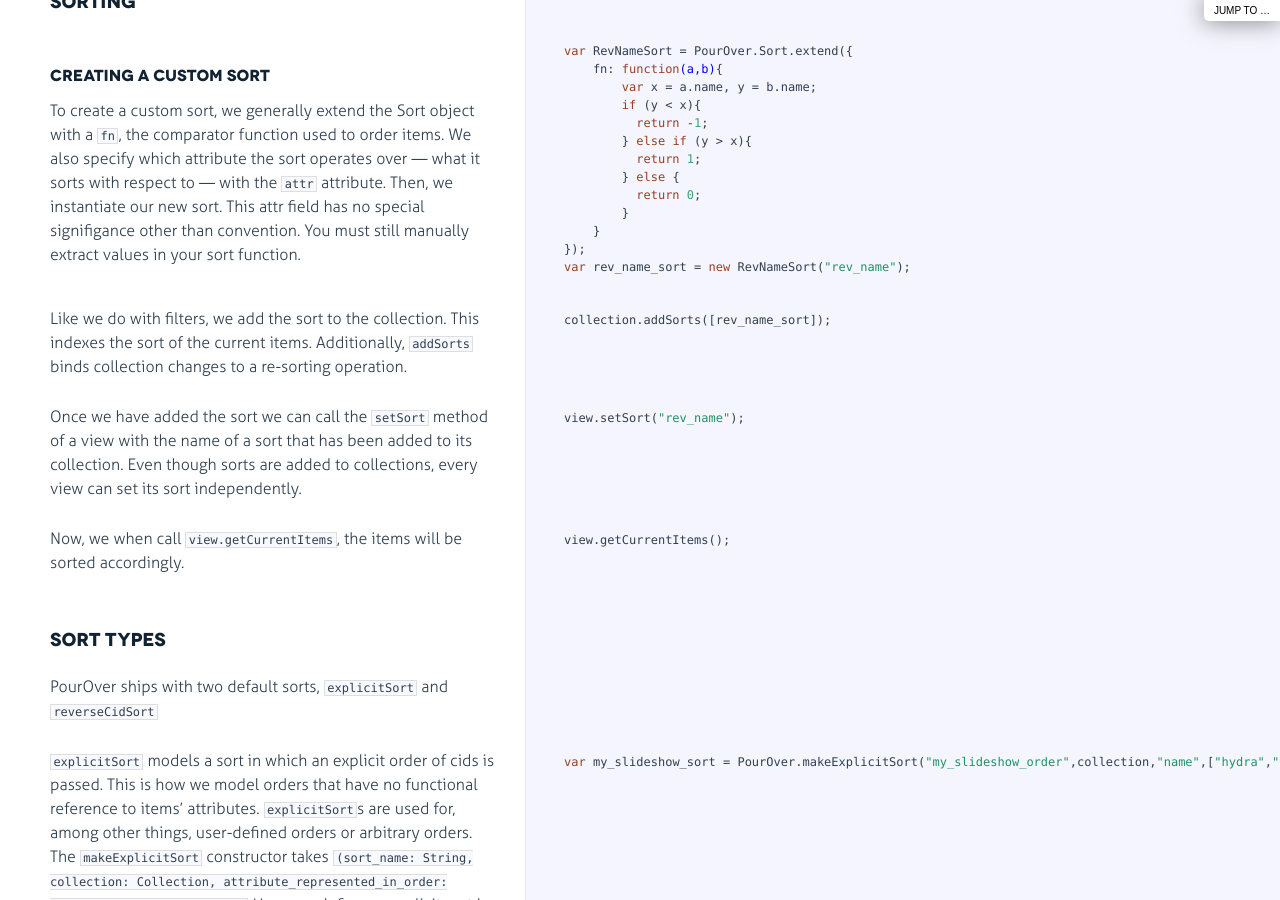
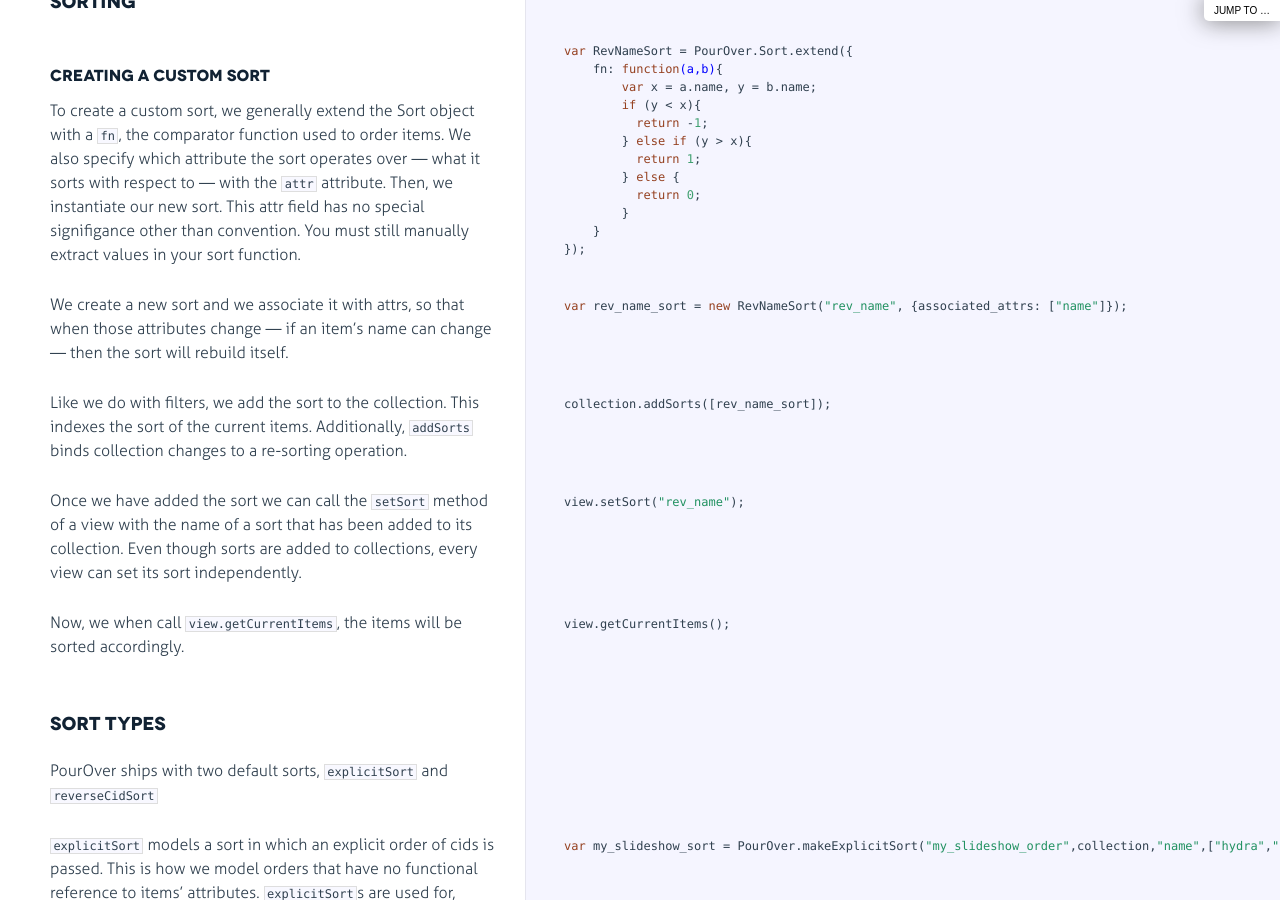
Before and after one commit to nytimes/pourover, a Jekyll site: the page examples/examples_build/advanced_views.html, which Jekyll copies as it is, in a window 1280 px wide and 900 px high, scrolled down 699 px. Built offline with Jekyll 4.4.1, drawn with Linux system fonts in a browser that asks for light colours.

Commit message:
JEKYLL BUILD

```diff
--- a/examples/advanced_views.js
+++ b/examples/advanced_views.js
@@ -48,7 +48,10 @@ var RevNameSort = PourOver.Sort.extend({
         }
     }
 });
-var rev_name_sort = new RevNameSort("rev_name");
+
+// We create a new sort and we associate it with attrs, so that when those attributes change -- if an item's name can change --
+// then the sort will rebuild itself.
+var rev_name_sort = new RevNameSort("rev_name", {associated_attrs: ["name"]});
 
 // Like we do with filters, we add the sort to the collection. This indexes the sort of the current items. Additionally, `addSorts`
 // binds collection changes to a re-sorting operation.
--- a/examples/examples_build/advanced_views.html
+++ b/examples/examples_build/advanced_views.html
@@ -138,8 +138,7 @@ manually extract values in your sort function.</p>
           <span class="hljs-keyword">return</span> <span class="hljs-number">0</span>;
         }
     }
-});
-<span class="hljs-keyword">var</span> rev_name_sort = <span class="hljs-keyword">new</span> RevNameSort(<span class="hljs-string">"rev_name"</span>);</pre></div></div>
+});</pre></div></div>
 
         </li>
 
@@ -149,6 +148,22 @@ manually extract values in your sort function.</p>
 
               <div class="pilwrap ">
                 <a class="pilcrow" href="#section-5">&#182;</a>
+              </div>
+              <p>We create a new sort and we associate it with attrs, so that when those attributes change — if an item’s name can change —
+then the sort will rebuild itself.</p>
+
+            </div>
+
+            <div class="content"><div class='highlight'><pre><span class="hljs-keyword">var</span> rev_name_sort = <span class="hljs-keyword">new</span> RevNameSort(<span class="hljs-string">"rev_name"</span>, {associated_attrs: [<span class="hljs-string">"name"</span>]});</pre></div></div>
+
+        </li>
+
+
+        <li id="section-6">
+            <div class="annotation">
+
+              <div class="pilwrap ">
+                <a class="pilcrow" href="#section-6">&#182;</a>
               </div>
               <p>Like we do with filters, we add the sort to the collection. This indexes the sort of the current items. Additionally, <code>addSorts</code>
 binds collection changes to a re-sorting operation.</p>
@@ -161,11 +176,11 @@ collection.addSorts([rev_name_sort]);</pre></div></div>
         </li>
 
 
-        <li id="section-6">
+        <li id="section-7">
             <div class="annotation">
 
               <div class="pilwrap ">
-                <a class="pilcrow" href="#section-6">&#182;</a>
+                <a class="pilcrow" href="#section-7">&#182;</a>
               </div>
               <p>Once we have added the sort we can call the <code>setSort</code> method of a view with the name of a sort that has been added to its collection.
 Even though sorts are added to collections, every view can set its sort independently.</p>
@@ -178,11 +193,11 @@ view.setSort(<span class="hljs-string">"rev_name"</span>);</pre></div></div>
         </li>
 
 
-        <li id="section-7">
+        <li id="section-8">
             <div class="annotation">
 
               <div class="pilwrap ">
-                <a class="pilcrow" href="#section-7">&#182;</a>
+                <a class="pilcrow" href="#section-8">&#182;</a>
               </div>
               <p>Now, we when call <code>view.getCurrentItems</code>, the items will be sorted accordingly.</p>
 
@@ -193,26 +208,13 @@ view.setSort(<span class="hljs-string">"rev_name"</span>);</pre></div></div>
         </li>
 
 
-        <li id="section-8">
-            <div class="annotation">
-
-              <div class="pilwrap ">
-                <a class="pilcrow" href="#section-8">&#182;</a>
-              </div>
-              <h3 id="sort-types">Sort Types</h3>
-
-            </div>
-
-        </li>
-
-
         <li id="section-9">
             <div class="annotation">
 
               <div class="pilwrap ">
                 <a class="pilcrow" href="#section-9">&#182;</a>
               </div>
-              <p>PourOver ships with two default sorts, <code>explicitSort</code> and <code>reverseCidSort</code></p>
+              <h3 id="sort-types">Sort Types</h3>
 
             </div>
 
@@ -224,6 +226,19 @@ view.setSort(<span class="hljs-string">"rev_name"</span>);</pre></div></div>
 
               <div class="pilwrap ">
                 <a class="pilcrow" href="#section-10">&#182;</a>
+              </div>
+              <p>PourOver ships with two default sorts, <code>explicitSort</code> and <code>reverseCidSort</code></p>
+
+            </div>
+
+        </li>
+
+
+        <li id="section-11">
+            <div class="annotation">
+
+              <div class="pilwrap ">
+                <a class="pilcrow" href="#section-11">&#182;</a>
               </div>
               <p><code>explicitSort</code> models a sort in which an explicit order of cids is passed. This is how we model
 orders that have no functional reference to items’ attributes. <code>explicitSort</code>s are used for, among other things,
@@ -240,11 +255,11 @@ Generally, the attribute that you store an <code>explicitSort</code> on will be
         </li>
 
 
-        <li id="section-11">
+        <li id="section-12">
             <div class="annotation">
 
               <div class="pilwrap ">
-                <a class="pilcrow" href="#section-11">&#182;</a>
+                <a class="pilcrow" href="#section-12">&#182;</a>
               </div>
               <p><code>reverseCidSort</code> is the reverse of the default sort. It sorts your items in the reverse of the order in which they were put into the collection</p>
 
@@ -258,11 +273,11 @@ view.setSort(<span class="hljs-string">"my_slideshow_order"</span>)</pre></div><
         </li>
 
 
-        <li id="section-12">
+        <li id="section-13">
             <div class="annotation">
 
               <div class="pilwrap ">
-                <a class="pilcrow" href="#section-12">&#182;</a>
+                <a class="pilcrow" href="#section-13">&#182;</a>
               </div>
               <h3 id="custom-view-types">Custom View types</h3>
 
@@ -271,11 +286,11 @@ view.setSort(<span class="hljs-string">"my_slideshow_order"</span>)</pre></div><
         </li>
 
 
-        <li id="section-13">
+        <li id="section-14">
             <div class="annotation">
 
               <div class="pilwrap ">
-                <a class="pilcrow" href="#section-13">&#182;</a>
+                <a class="pilcrow" href="#section-14">&#182;</a>
               </div>
               <p>Changing our attention from sorts to the views they influence, how do we define custom views: views that combine their filters in a non-standard ways.
 Keeping with the Backbone-ese pattern of extension, we simply extend the <code>PourOver.View</code> object with a new selectionFn.
@@ -302,27 +317,14 @@ custom_view.on(<span class="hljs-string">"update"</span>,custom_view.render);</p
         </li>
 
 
-        <li id="section-14">
-            <div class="annotation">
-
-              <div class="pilwrap ">
-                <a class="pilcrow" href="#section-14">&#182;</a>
-              </div>
-              <p>Now, <code>custom_view.getCurrentItems()</code> will ignore the hobby query and return the result of the mythology query - that of sex.
-Whenever any query changes or the collection changes, the custom view will “render” this result</p>
-
-            </div>
-
-        </li>
-
-
         <li id="section-15">
             <div class="annotation">
 
               <div class="pilwrap ">
                 <a class="pilcrow" href="#section-15">&#182;</a>
               </div>
-              <h3 id="pattern-user-favorites">Pattern: User favorites</h3>
+              <p>Now, <code>custom_view.getCurrentItems()</code> will ignore the hobby query and return the result of the mythology query - that of sex.
+Whenever any query changes or the collection changes, the custom view will “render” this result</p>
 
             </div>
 
@@ -335,8 +337,7 @@ Whenever any query changes or the collection changes, the custom view will “re
               <div class="pilwrap ">
                 <a class="pilcrow" href="#section-16">&#182;</a>
               </div>
-              <p>Say we wanted to have an app that renders a grid of items that users can filter. However, we also want to add a pop-up that will show the
-items that users have starred. Can we do this with a single collection and multiple views?</p>
+              <h3 id="pattern-user-favorites">Pattern: User favorites</h3>
 
             </div>
 
@@ -349,7 +350,8 @@ items that users have starred. Can we do this with a single collection and multi
               <div class="pilwrap ">
                 <a class="pilcrow" href="#section-17">&#182;</a>
               </div>
-              <p>Absolutely.</p>
+              <p>Say we wanted to have an app that renders a grid of items that users can filter. However, we also want to add a pop-up that will show the
+items that users have starred. Can we do this with a single collection and multiple views?</p>
 
             </div>
 
@@ -362,6 +364,19 @@ items that users have starred. Can we do this with a single collection and multi
               <div class="pilwrap ">
                 <a class="pilcrow" href="#section-18">&#182;</a>
               </div>
+              <p>Absolutely.</p>
+
+            </div>
+
+        </li>
+
+
+        <li id="section-19">
+            <div class="annotation">
+
+              <div class="pilwrap ">
+                <a class="pilcrow" href="#section-19">&#182;</a>
+              </div>
               <p>First, lets make a new collection so as to not interfere with the previous part of the example</p>
 
             </div>
@@ -371,11 +386,11 @@ items that users have starred. Can we do this with a single collection and multi
         </li>
 
 
-        <li id="section-19">
+        <li id="section-20">
             <div class="annotation">
 
               <div class="pilwrap ">
-                <a class="pilcrow" href="#section-19">&#182;</a>
+                <a class="pilcrow" href="#section-20">&#182;</a>
               </div>
               <p>Now, we will need three new objects: </p>
 <ul>
@@ -389,11 +404,11 @@ items that users have starred. Can we do this with a single collection and multi
         </li>
 
 
-        <li id="section-20">
+        <li id="section-21">
             <div class="annotation">
 
               <div class="pilwrap ">
-                <a class="pilcrow" href="#section-20">&#182;</a>
+                <a class="pilcrow" href="#section-21">&#182;</a>
               </div>
               <p>We use <code>manualFilter</code> to create the favorites filter. A <code>manualFilter</code> is exactly what it sounds like: a filter that you manually
 control, adding and removing items to specify which items it selects.</p>
@@ -406,11 +421,11 @@ collection_two.addFilters([mythology_filter, gender_filter, hobbies_filter, favo
         </li>
 
 
-        <li id="section-21">
+        <li id="section-22">
             <div class="annotation">
 
               <div class="pilwrap ">
-                <a class="pilcrow" href="#section-21">&#182;</a>
+                <a class="pilcrow" href="#section-22">&#182;</a>
               </div>
               <p>When a user favorites an item, say the 2nd and 4th items in our collection, the hydra and the cyclops (this would happen in a callback)</p>
 
@@ -422,11 +437,11 @@ collection_two.filters.favorites.addItems(user_selection_cids);</pre></div></div
         </li>
 
 
-        <li id="section-22">
+        <li id="section-23">
             <div class="annotation">
 
               <div class="pilwrap ">
-                <a class="pilcrow" href="#section-22">&#182;</a>
+                <a class="pilcrow" href="#section-23">&#182;</a>
               </div>
               <p>Now, we make a grid view that ignores the favorites filter</p>
 
@@ -445,11 +460,11 @@ collection_two.filters.favorites.addItems(user_selection_cids);</pre></div></div
         </li>
 
 
-        <li id="section-23">
+        <li id="section-24">
             <div class="annotation">
 
               <div class="pilwrap ">
-                <a class="pilcrow" href="#section-23">&#182;</a>
+                <a class="pilcrow" href="#section-24">&#182;</a>
               </div>
               <p>Finally, we make a favorite view that only considers the favorites filter</p>
 
@@ -465,11 +480,11 @@ collection_two.filters.favorites.addItems(user_selection_cids);</pre></div></div
         </li>
 
 
-        <li id="section-24">
+        <li id="section-25">
             <div class="annotation">
 
               <div class="pilwrap ">
-                <a class="pilcrow" href="#section-24">&#182;</a>
+                <a class="pilcrow" href="#section-25">&#182;</a>
               </div>
               <p>Now, <code>grid_view.getCurrentItems()</code> will only be affected by queries on mythology, sex, or hobbies.
 <code>fav_view.getCurrentItems()</code> will only be affected by queries (<code>addItems</code> and <code>removeItems</code>) on the favorites filter</p>
```
Also changed, not shown: 3 other files.
